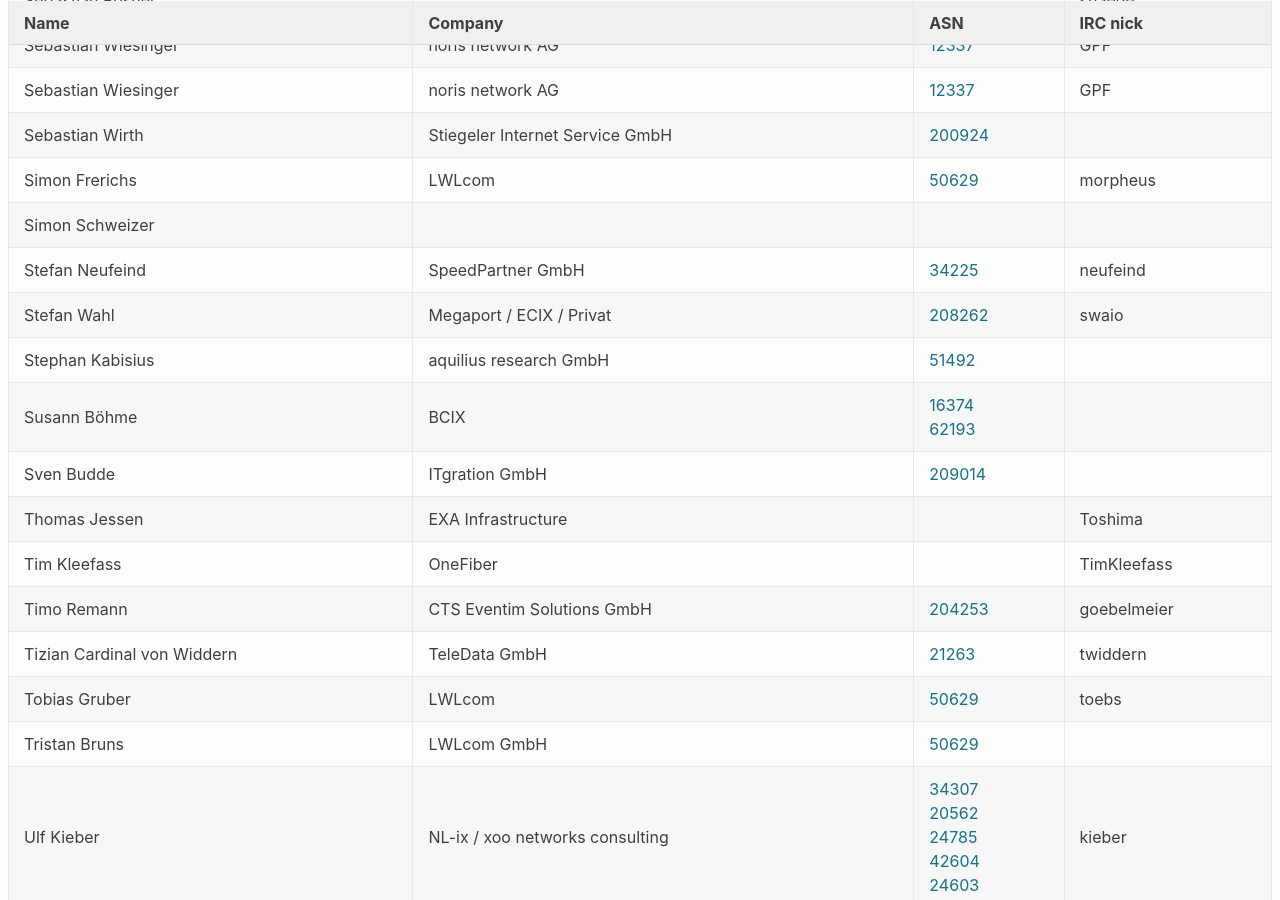
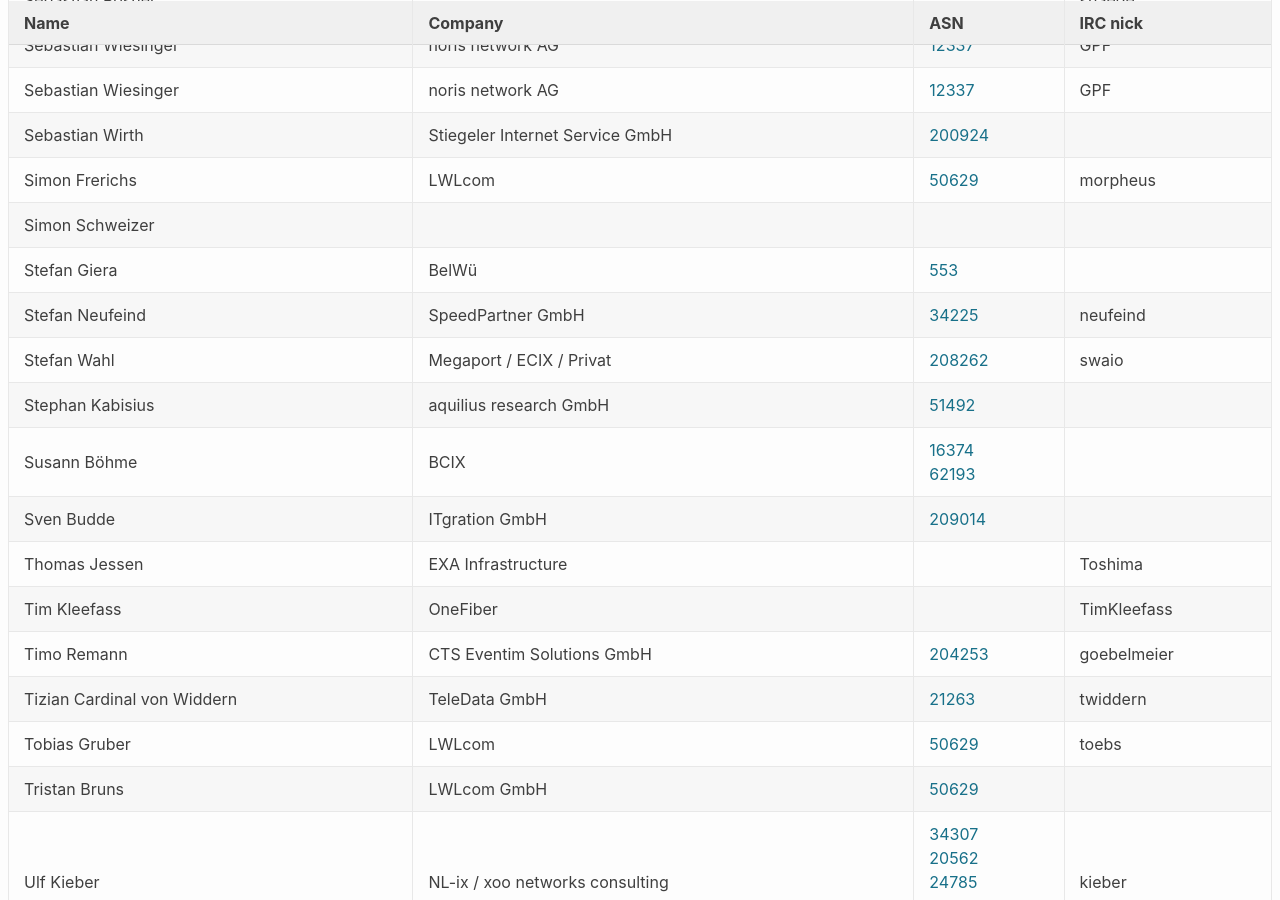
Before and after one commit to denog/pretix-attendeelist, a Jekyll site: the page built from meetup2022_01/index.markdown, in a window 1280 px wide and 900 px high, scrolled down 3262 px. Built offline with Jekyll 4.4.1, drawn with Linux system fonts in a browser that asks for light colours.

Commit message:
Latest data: Tue Feb  8 09:31:26 UTC 2022

```diff
--- a/_data/attendees_denog_meetup_2022-01.json
+++ b/_data/attendees_denog_meetup_2022-01.json
@@ -432,6 +432,12 @@
     "asn": null
   },
   {
+    "name": "Stefan Giera",
+    "company": "BelWü",
+    "irc": null,
+    "asn": "553"
+  },
+  {
     "name": "Stefan Neufeind",
     "company": "SpeedPartner GmbH",
     "irc": "neufeind",
```
